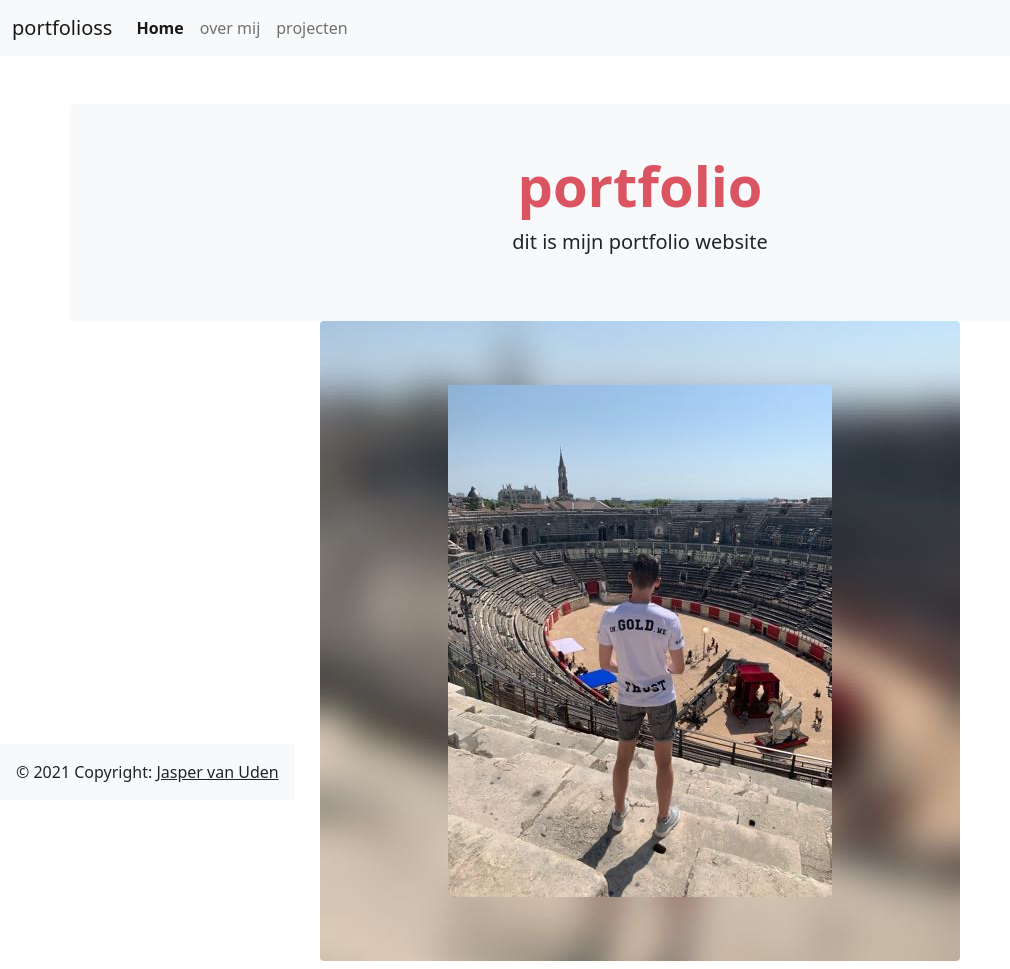
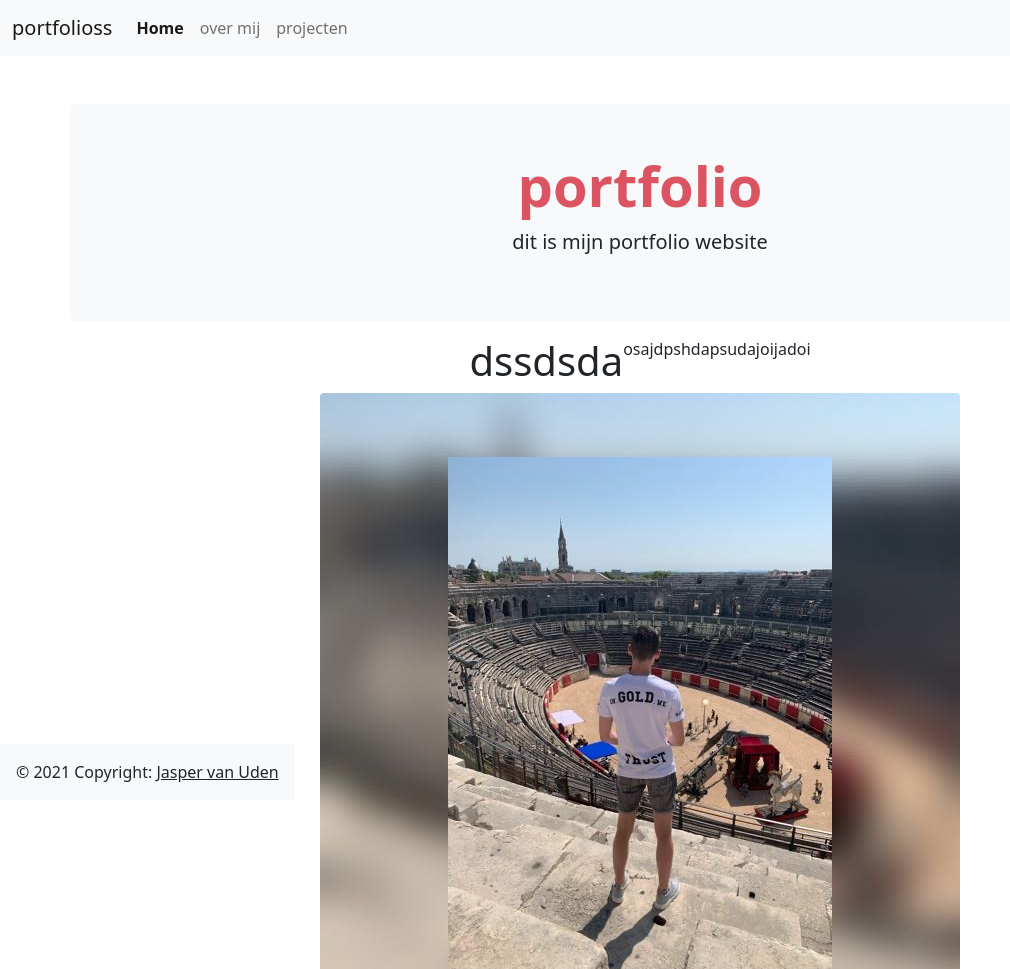
Before and after one commit to jaspervanuden/jaspervanuden.github.io, a plain HTML site: page index.html in a window 1280 px wide. Shown: the top 969 px of the page, without its empty margins (0-1010 px from the left). Drawn offline with nearby package versions, Linux system fonts and the light colour scheme; files that its build step writes are made by us from their sources.

Commit message:
lashdsajd

```diff
--- a/index.html
+++ b/index.html
@@ -40,10 +40,19 @@
     <p class="lead text-center">dit is mijn portfolio website</p>
   </div>
 
-  <img src="img/mee.jpeg" class="rounded mx-auto d-block" alt="me">
+  <div class="container">
+    <p></p>
+  </div>
+
+  <div class="d-flex justify-content-center">
+    <h1>dssdsda</h1>
+    <p>osajdpshdapsudajoijadoi</p>
+  </div>
+
+  <img src="img/mee.jpeg" class="rounded mx-auto d-flex justify-content-center" alt="me">
 
   <div class="container">
-
+    <p></p>
   </div>
 
 
```
